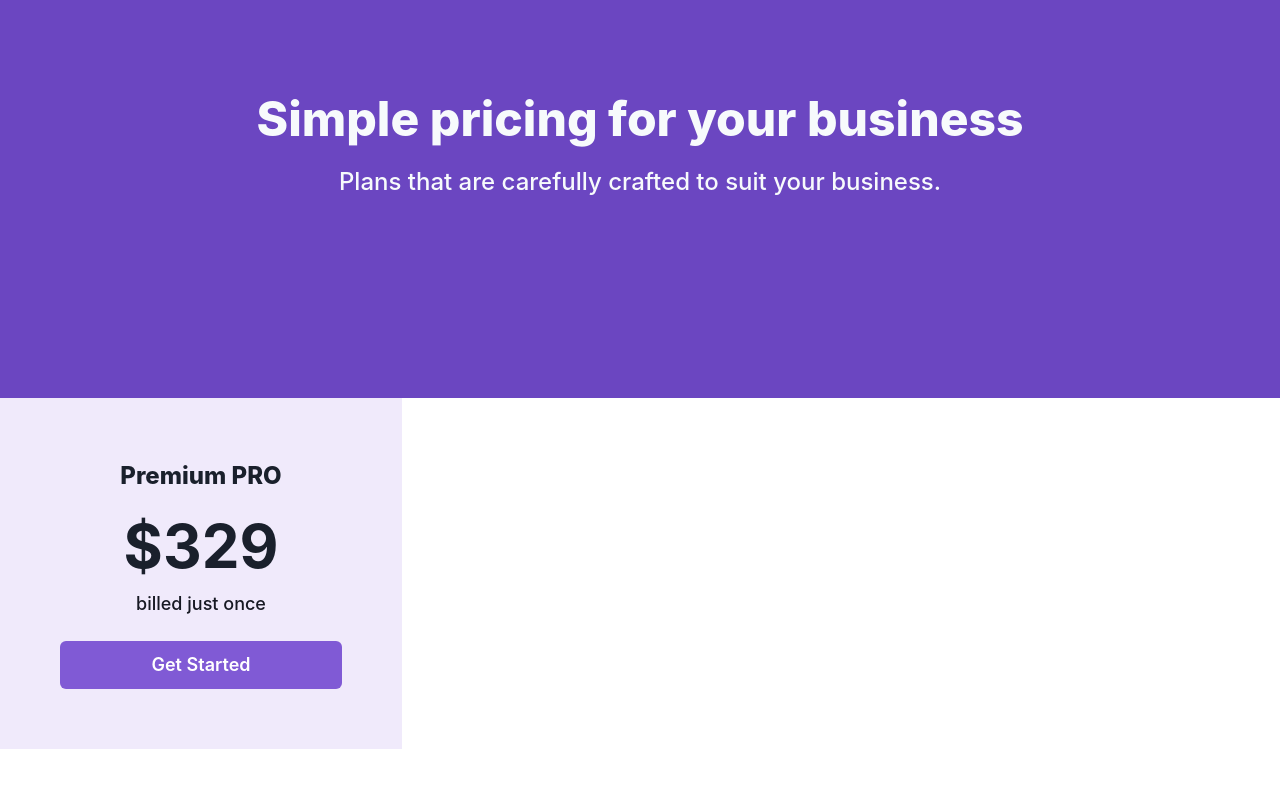
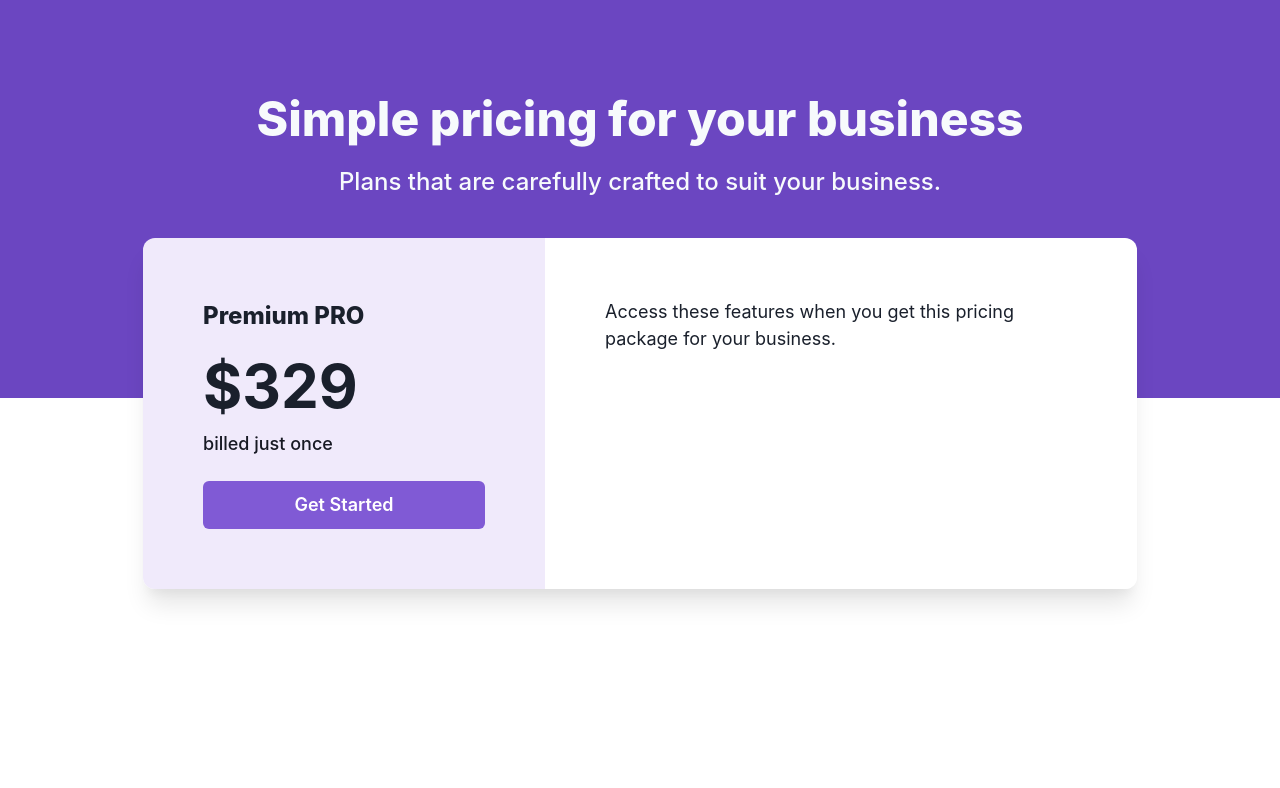
Before and after one commit to estheragbaje/chakra-ui-for-beginners, a React (Vite) app: page / in a window 1280 px wide. Shown: the top 788 px of the page. Built offline with nearby package versions, Linux system fonts and the light colour scheme.

Commit message:
feat: created list item component

```diff
--- a/src/components/Pricing.tsx
+++ b/src/components/Pricing.tsx
@@ -1,8 +1,36 @@
-import { Box, Button, Flex, Heading, Text } from '@chakra-ui/react';
+import {
+  Box,
+  Button,
+  Flex,
+  Heading,
+  HStack,
+  Icon,
+  StackProps,
+  Text,
+} from '@chakra-ui/react';
+import { CheckIcon } from '../icons/Icons';
+
+export const ListItem = (props: StackProps) => {
+  const { children, ...rest } = props;
+  return (
+    <HStack as='li' spacing='20px' {...rest}>
+      <Icon as={CheckIcon} w='22px' h='22px' />
+      <Text>{children}</Text>
+    </HStack>
+  );
+};
 
 export function Pricing() {
   return (
-    <Flex textAlign='center'>
+    <Box
+      maxW='994px'
+      margin='auto'
+      mt='-160px'
+      borderRadius='12px'
+      overflow='hidden'
+      boxShadow='0px 20px 25px -5px rgba(0, 0, 0, 0.1), 0px 10px 10px -5px rgba(0, 0, 0, 0.04)'
+    >
+      <Flex>
         <Box bg='#F0EAFB' p='60px'>
           <Text fontSize='24px' fontWeight='800'>
             Premium PRO
@@ -17,6 +45,13 @@ export function Pricing() {
             Get Started
           </Button>
         </Box>
+        <Box p='60px' fontSize='18px' bg='white'>
+          <Text textAlign='left'>
+            Access these features when you get this pricing package for your
+            business.
+          </Text>
+        </Box>
       </Flex>
+    </Box>
   );
 }
--- a/src/icons/Icons.tsx
+++ b/src/icons/Icons.tsx
@@ -1,3 +1,5 @@
+import React from 'react';
+
 export function CheckIcon() {
   return (
     <svg
```
Lines whose indentation alone changed are shown as unchanged.
